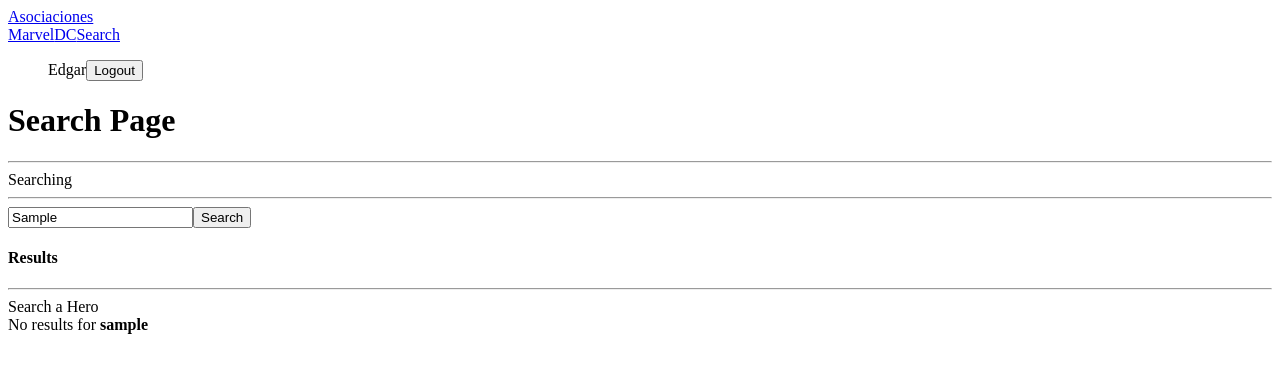
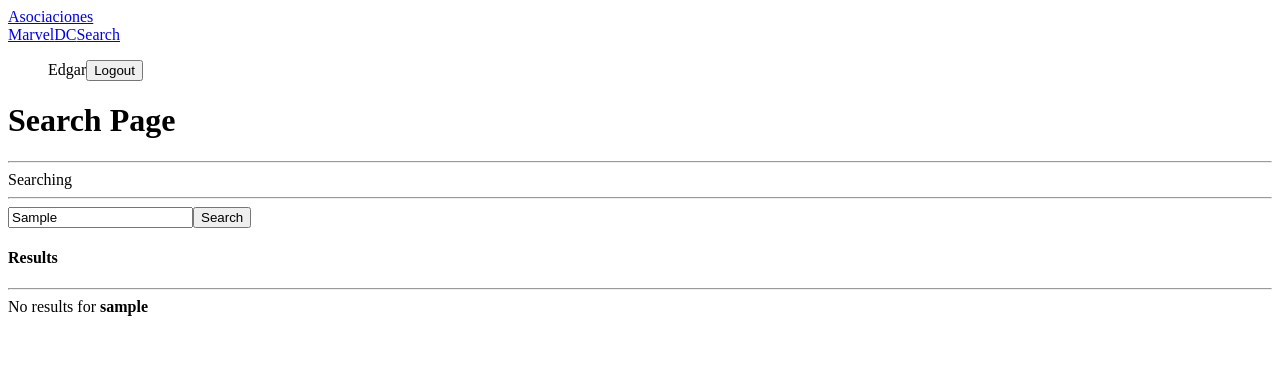
Before and after one commit to e1230/heroes-app-react, a React app: page /search in a window 1280 px wide. Both pictures are taken after typing "Sample" into the empty fields and a click on the button "Search". Shown: the top 372 px of the page. Built offline with nearby package versions, Linux system fonts and the light colour scheme; the HTML template or start-up script is replaced by a standard one.

Commit message:
mostrar y ocultar mensajes condicionales en searchPage

```diff
--- a/src/heroes/pages/SearchPage.jsx
+++ b/src/heroes/pages/SearchPage.jsx
@@ -14,7 +14,6 @@ export const SearchPage = () => {
   });
   const onSearchSubmit = (e) => {
     e.preventDefault();
-    if (searchText.trim().length <= 1) return;
     navigate(`?q=${searchText.toLowerCase().trim()}`);
   };
   return (
@@ -42,10 +41,18 @@ export const SearchPage = () => {
         <div className="col-7">
           <h4>Results</h4>
           <hr />
-          <div className="alert alert-primary">Search a Hero</div>
-          <div className="alert alert-danger">
-            No results for <b>{q}</b>
-          </div>
+
+          {q === "" ? (
+            <div className="alert alert-primary animate__animated animate__fadeInLeft">
+              Search a Hero
+            </div>
+          ) : (
+            heroes.length === 0 && (
+              <div className="alert alert-danger animate__animated animate__fadeInLeft">
+                No results for <b>{q}</b>
+              </div>
+            )
+          )}
           {heroes.map((hero) => (
             <HeroCard key={hero.id} hero={hero} />
           ))}
```
